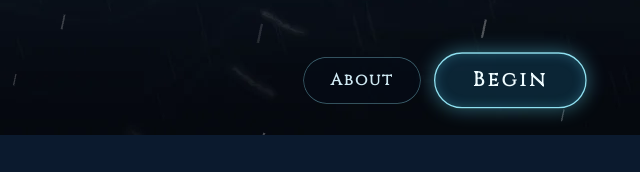
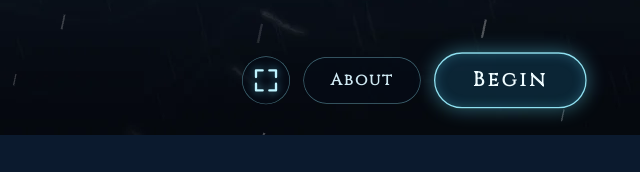
Before and after one commit to AOcampo93/Stormrune, a website built with Vite: page index.html in a window 1280 px wide. Shown: the part 625-797 px from the top of the page, 640-1280 px from the left. Built offline with nearby package versions, Linux system fonts and the light colour scheme; animation ran at ten frames a second.

Commit message:
Add a full-screen button to the How to Play screen
The How to Play screen gets the same corner-bracket button as the HUD
(and the F key) to enter or leave full screen, wherever the browser
allows it. Menu screens can now have controls that work any number of
times without leaving the screen.

```diff
--- a/src/scenes/HowToPlayScene.js
+++ b/src/scenes/HowToPlayScene.js
@@ -1,6 +1,6 @@
 import Phaser from 'phaser';
 import { MenuScreen } from '../ui/MenuScreen.js';
-import { enterFullscreenOnTouch } from '../ui/fullscreen.js';
+import { fullscreen, enterFullscreenOnTouch, fullscreenIconSvg } from '../ui/fullscreen.js';
 import { queueGlyphs, traceGuide, tracingPicture, hammerIcon } from '../ui/runeArt.js';
 import { RUNE_IDS, RUNE_NAMES } from '../systems/runeTemplates.js';
 
@@ -35,7 +35,7 @@ export class HowToPlayScene extends Phaser.Scene {
   }
 
   create() {
-    new MenuScreen(this, {
+    const screen = new MenuScreen(this, {
       backdrop: 'screen:how-to-play',
       html: howToPlayHtml(),
       actions: {
@@ -45,8 +45,20 @@ export class HowToPlayScene extends Phaser.Scene {
         },
         about: () => this.scene.start('AboutScene')
       },
-      keys: { ENTER: 'begin', SPACE: 'begin' }
+      controls: { fullscreen: () => fullscreen.toggle() },
+      keys: { ENTER: 'begin', SPACE: 'begin', F: 'fullscreen' }
     });
+
+    // The full-screen button shows whether the page is in full screen now.
+    const button = screen.node.querySelector('[data-action="fullscreen"]');
+    if (button) {
+      const show = () => {
+        button.classList.toggle('is-active', fullscreen.active);
+        button.setAttribute('aria-label', fullscreen.active ? 'Leave full screen' : 'Full screen');
+      };
+      show();
+      this.events.once(Phaser.Scenes.Events.SHUTDOWN, fullscreen.onChange(show));
+    }
   }
 }
 
@@ -128,6 +140,7 @@ function howToPlayHtml() {
       <footer class="how-to-play-footer">
         <span class="tip">${TIP}</span>
         <div class="buttons">
+          ${fullscreen.available ? `<button class="button button-icon" data-action="fullscreen">${fullscreenIconSvg()}</button>` : ''}
           <button class="button button-secondary" data-action="about">About</button>
           <button class="button button-primary" data-action="begin">Begin</button>
         </div>
--- a/src/ui/MenuScreen.js
+++ b/src/ui/MenuScreen.js
@@ -10,9 +10,10 @@ const STAGE_WIDTH = 1920;
  * top. The HTML is styled by screens.css; Phaser keeps it scaled and placed
  * over the canvas as the window changes size.
  *
- * Buttons are plain <button data-action="name"> elements; `actions` says
- * what each name does. Every action leaves the screen, so only the first
- * one counts.
+ * Buttons are plain <button data-action="name"> elements. `actions` say
+ * what the buttons that leave the screen do, so only the first one counts.
+ * `controls` are buttons that stay on the screen and work any number of
+ * times, like the full-screen toggle.
  */
 export class MenuScreen {
   /**
@@ -20,13 +21,15 @@ export class MenuScreen {
    * @param {object} options
    * @param {string} options.backdrop Texture key of the screen's artwork.
    * @param {string} options.html The screen's content.
-   * @param {Record<string, () => void>} options.actions What each button does.
+   * @param {Record<string, () => void>} options.actions What each button that leaves the screen does.
+   * @param {Record<string, () => void>} [options.controls] What each button that stays does.
    * @param {Record<string, string>} [options.keys] Keyboard shortcuts, e.g. { ENTER: 'begin' }.
    * @param {number} [options.inputDelayMs] Buttons ignore input this long at first, so a
    *   finger lifted from the last stroke of a game can't press one by accident.
    */
-  constructor(scene, { backdrop, html, actions, keys = {}, inputDelayMs = 0 }) {
+  constructor(scene, { backdrop, html, actions, controls = {}, keys = {}, inputDelayMs = 0 }) {
     this.actions = actions;
+    this.controls = controls;
     this.done = false;
     this.ready = inputDelayMs === 0;
 
@@ -60,10 +63,14 @@ export class MenuScreen {
   }
 
   run(action) {
-    if (!this.ready || this.done || !this.actions[action]) {
+    if (!this.ready || this.done) {
       return;
     }
-    this.done = true;
-    this.actions[action]();
+    if (this.controls[action]) {
+      this.controls[action]();
+    } else if (this.actions[action]) {
+      this.done = true;
+      this.actions[action]();
+    }
   }
 }
--- a/src/ui/fullscreen.js
+++ b/src/ui/fullscreen.js
@@ -65,3 +65,26 @@ export function enterFullscreenOnTouch() {
     fullscreen.enter();
   }
 }
+
+/**
+ * The full-screen icon for the menu screens, as SVG: corner brackets that
+ * point out (enter full screen) or, inside an element with class
+ * "is-active", point in (leave it). The HUD draws the same shape with
+ * Graphics.
+ */
+export function fullscreenIconSvg() {
+  const corners = [[-1, -1], [1, -1], [-1, 1], [1, 1]];
+  const bracket = (inward, [sx, sy]) => {
+    const half = 15;
+    const arm = 10;
+    const cx = 20 + sx * (inward ? half - arm : half);
+    const cy = 20 + sy * (inward ? half - arm : half);
+    const toward = inward ? 1 : -1;
+    return `M${cx + toward * sx * arm} ${cy} L${cx} ${cy} L${cx} ${cy + toward * sy * arm}`;
+  };
+  const path = (inward) => corners.map((corner) => bracket(inward, corner)).join(' ');
+  return `<svg viewBox="0 0 40 40" width="40" height="40" fill="none" stroke-linecap="round" stroke-linejoin="round" aria-hidden="true">
+    <path class="icon-enter" d="${path(false)}"/>
+    <path class="icon-leave" d="${path(true)}"/>
+  </svg>`;
+}
--- a/src/ui/screens.css
+++ b/src/ui/screens.css
@@ -116,6 +116,39 @@
   border-color: #8fe0f0;
   color: #effcff;
   background: rgba(18, 60, 84, 0.5);
+}
+
+/* A round button with only an icon (full screen). */
+.button-icon {
+  width: 72px;
+  height: 72px;
+  padding: 0;
+  display: flex;
+  align-items: center;
+  justify-content: center;
+  background: rgba(6, 12, 24, 0.6);
+  border: 1.5px solid rgba(143, 224, 240, 0.45);
+}
+
+.button-icon:hover {
+  border-color: #8fe0f0;
+  background: rgba(18, 60, 84, 0.5);
+}
+
+.button-icon svg {
+  stroke: #bff4ff;
+  stroke-width: 3.5;
+  filter: drop-shadow(0 0 6px rgba(95, 220, 245, 0.7));
+}
+
+/* Brackets pointing out enter full screen; pointing in, they leave it. */
+.button-icon .icon-leave,
+.button-icon.is-active .icon-enter {
+  display: none;
+}
+
+.button-icon.is-active .icon-leave {
+  display: inline;
 }
 
 /* Buttons wait a moment before they work (see MenuScreen's inputDelayMs). */
```
Also changed, not shown: README.md.
